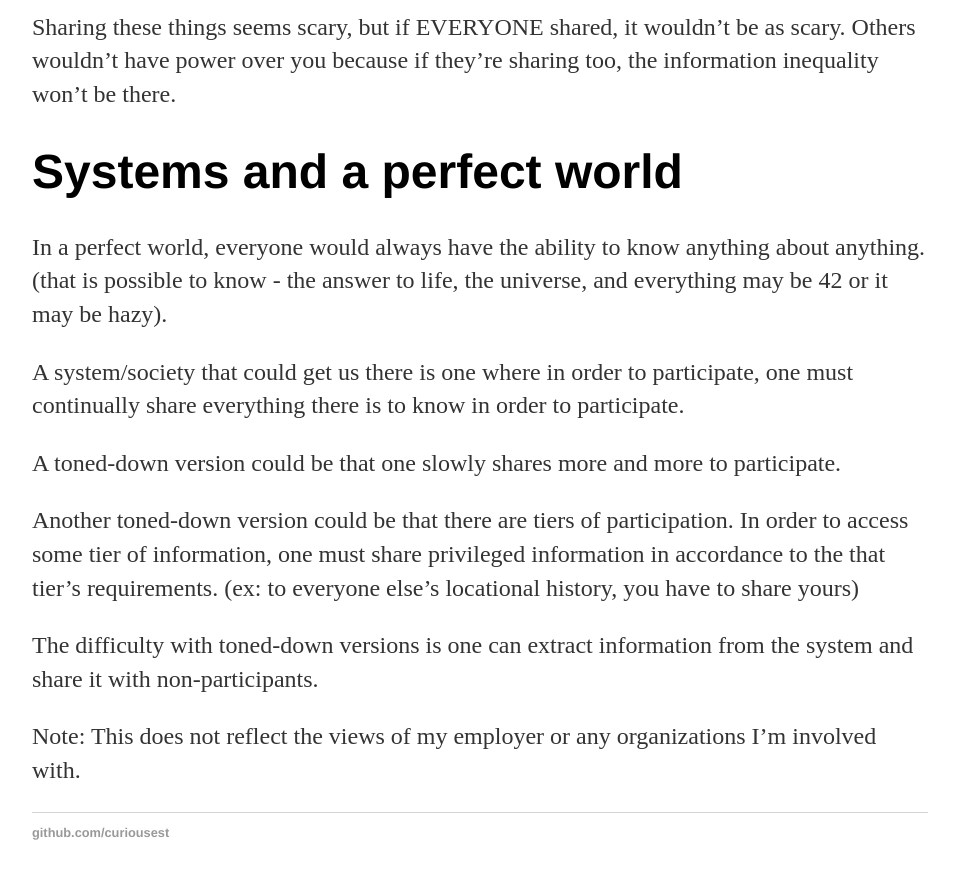
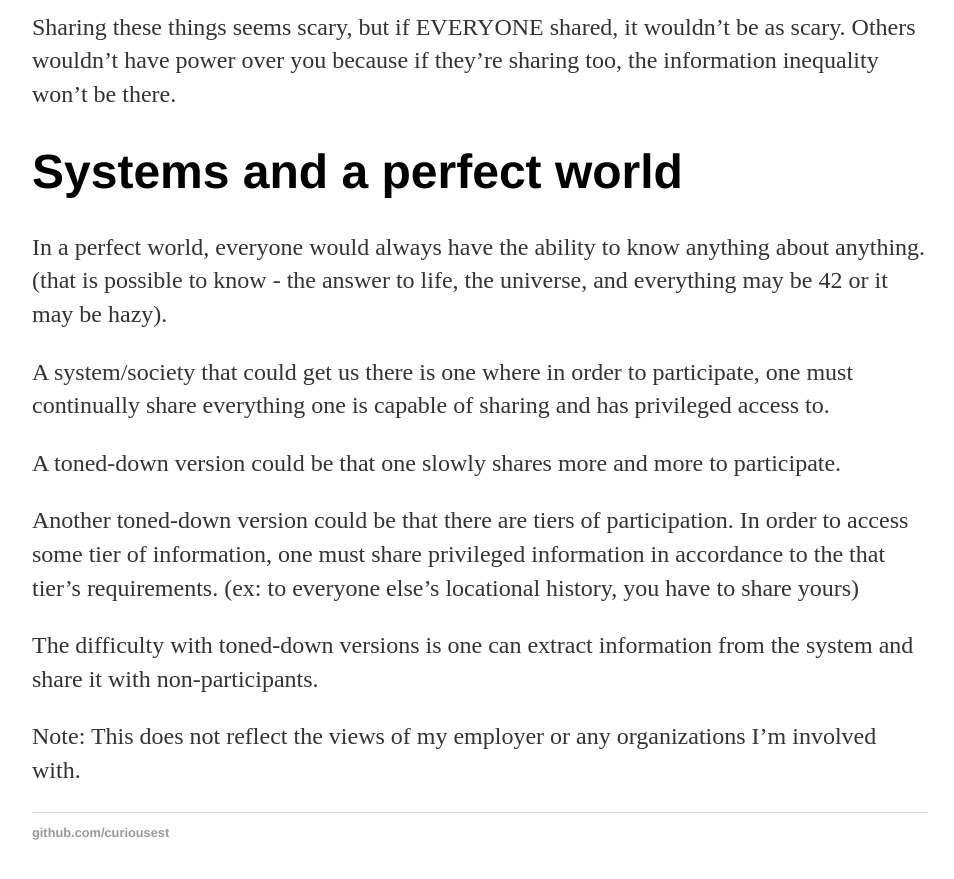
Before and after one commit to curiousest/curiousest.github.io, a Jekyll site: the page built from _posts/2016-12-22-privacy-is-a-tragedy-of-the-commons.md, in a window 1280 px wide and 900 px high, scrolled down 3617 px. Shown: the top 879 px of the window, without its empty margins (160-1114 px from the left). Built offline with Jekyll 4.4.1, drawn with Linux system fonts in a browser that asks for light colours.

Commit message:
Update 2016-12-22-privacy-is-a-tragedy-of-the-commons.md

```diff
--- a/_posts/2016-12-22-privacy-is-a-tragedy-of-the-commons.md
+++ b/_posts/2016-12-22-privacy-is-a-tragedy-of-the-commons.md
@@ -78,7 +78,7 @@ Sharing these things seems scary, but if EVERYONE shared, it wouldn't be as scar
 
 In a perfect world, everyone would always have the ability to know anything about anything.  (that is possible to know - the answer to life, the universe, and everything may be 42 or it may be hazy).
 
-A system/society that could get us there is one where in order to participate, one must continually share everything there is to know in order to participate.
+A system/society that could get us there is one where in order to participate, one must continually share everything one is capable of sharing and has privileged access to.
 
 A toned-down version could be that one slowly shares more and more to participate.
 
```
